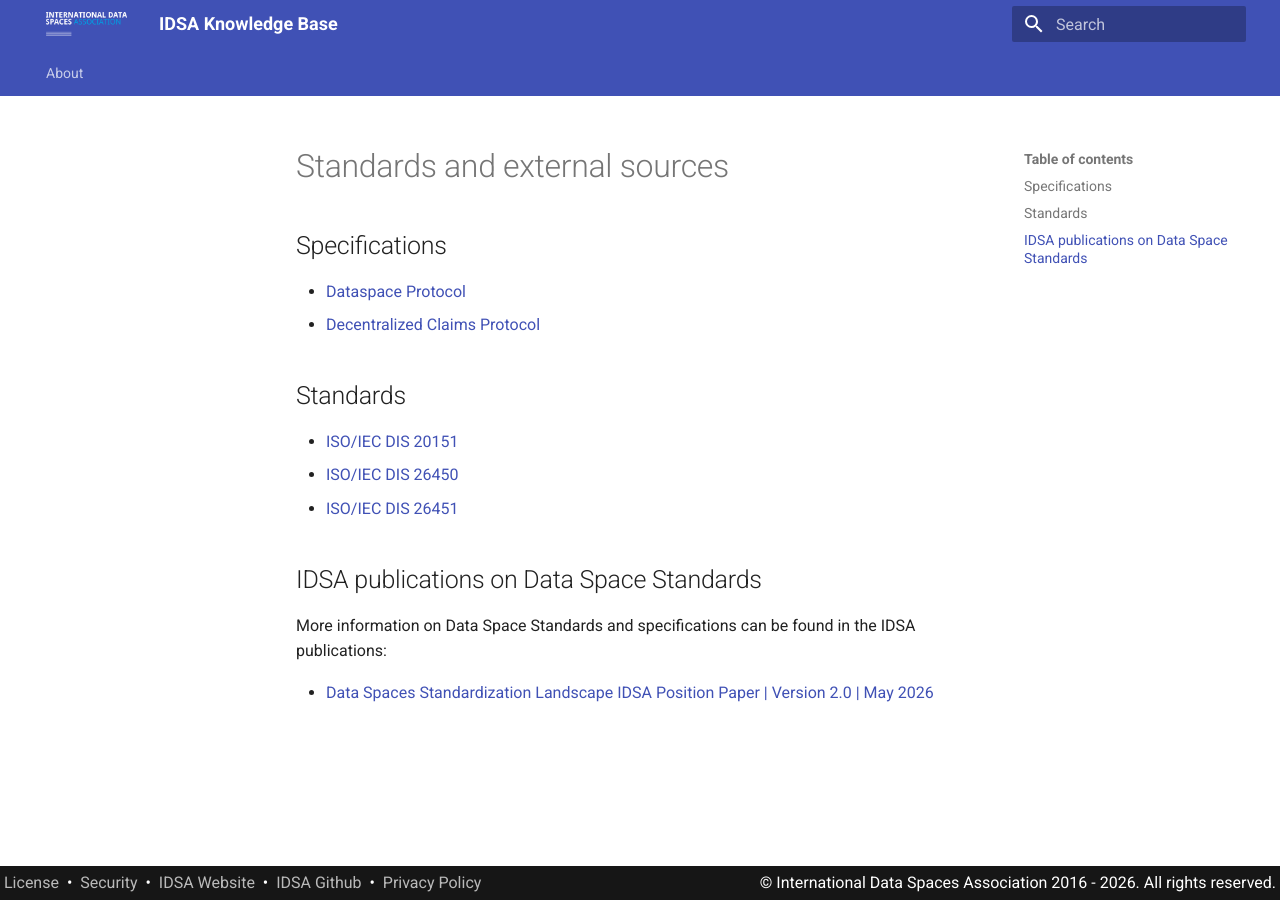
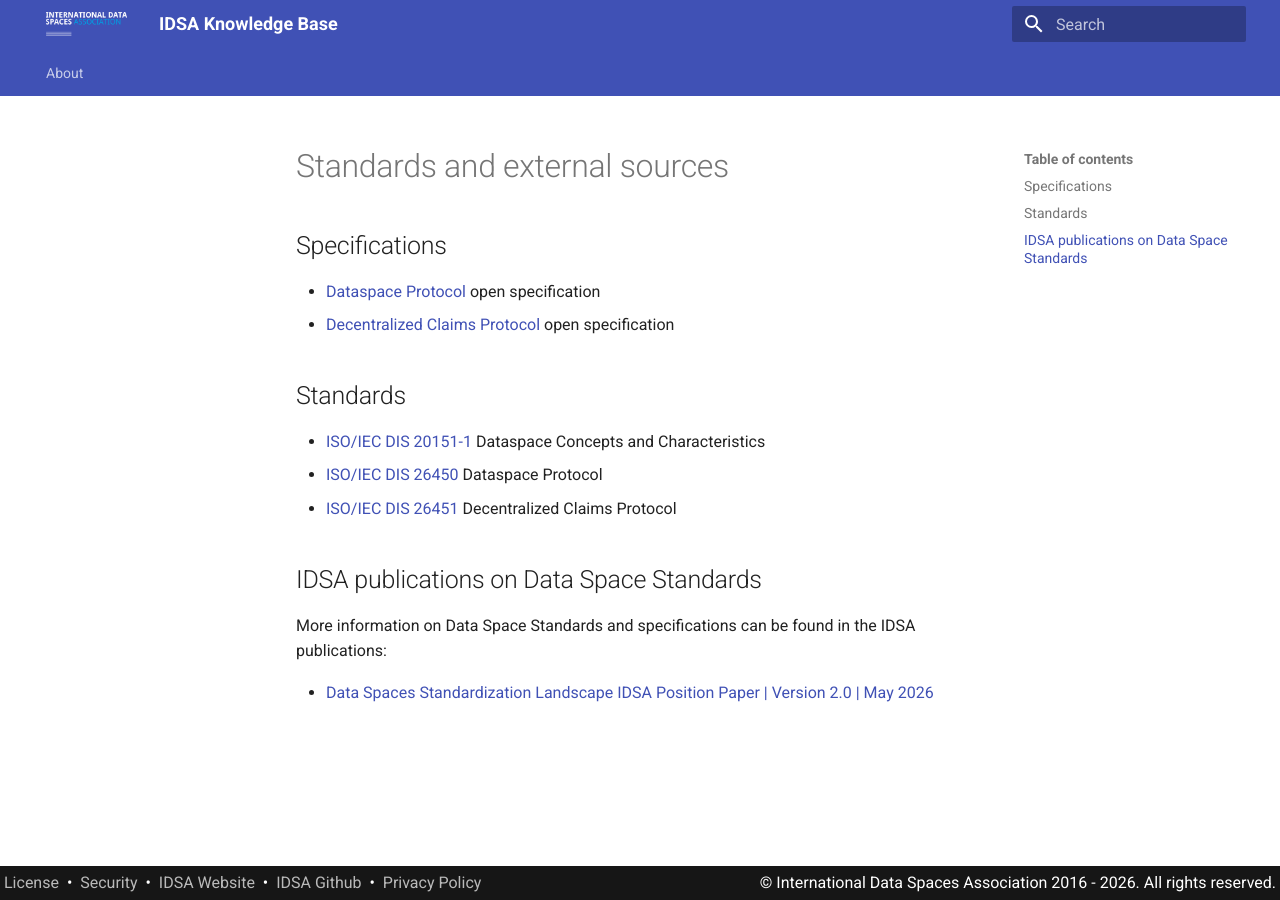
Before and after one commit to International-Data-Spaces-Association/knowledge-base, an MkDocs documentation site: the page built from docs/standards.md, in a window 1280 px wide. Built offline with MkDocs 1.6.1 and Material for MkDocs 9.7.7, drawn with Linux system fonts in a browser that asks for light colours.

Commit message:
Enhance documentation with descriptions for standards
Updated specifications and standards with additional descriptions for clarity.

```diff
--- a/docs/standards.md
+++ b/docs/standards.md
@@ -2,14 +2,14 @@
 
 ## Specifications
 
-* [Dataspace Protocol](https://eclipse-dataspace-protocol-base.github.io/DataspaceProtocol/)
-* [Decentralized Claims Protocol](https://eclipse-dataspace-dcp.github.io/decentralized-claims-protocol/)
+* [Dataspace Protocol](https://eclipse-dataspace-protocol-base.github.io/DataspaceProtocol/) open specification
+* [Decentralized Claims Protocol](https://eclipse-dataspace-dcp.github.io/decentralized-claims-protocol/) open specification
 
 ## Standards
 
-* [ISO/IEC DIS 20151](https://www.iso.org/standard/86589.html)
-* [ISO/IEC DIS 26450](https://www.iso.org/standard/93502.html)
-* [ISO/IEC DIS 26451](https://www.iso.org/standard/93503.html)
+* [ISO/IEC DIS 20151-1](https://www.iso.org/standard/86589.html) Dataspace Concepts and Characteristics
+* [ISO/IEC DIS 26450](https://www.iso.org/standard/93502.html) Dataspace Protocol
+* [ISO/IEC DIS 26451](https://www.iso.org/standard/93503.html) Decentralized Claims Protocol
 
 ## IDSA publications on Data Space Standards
 
```
